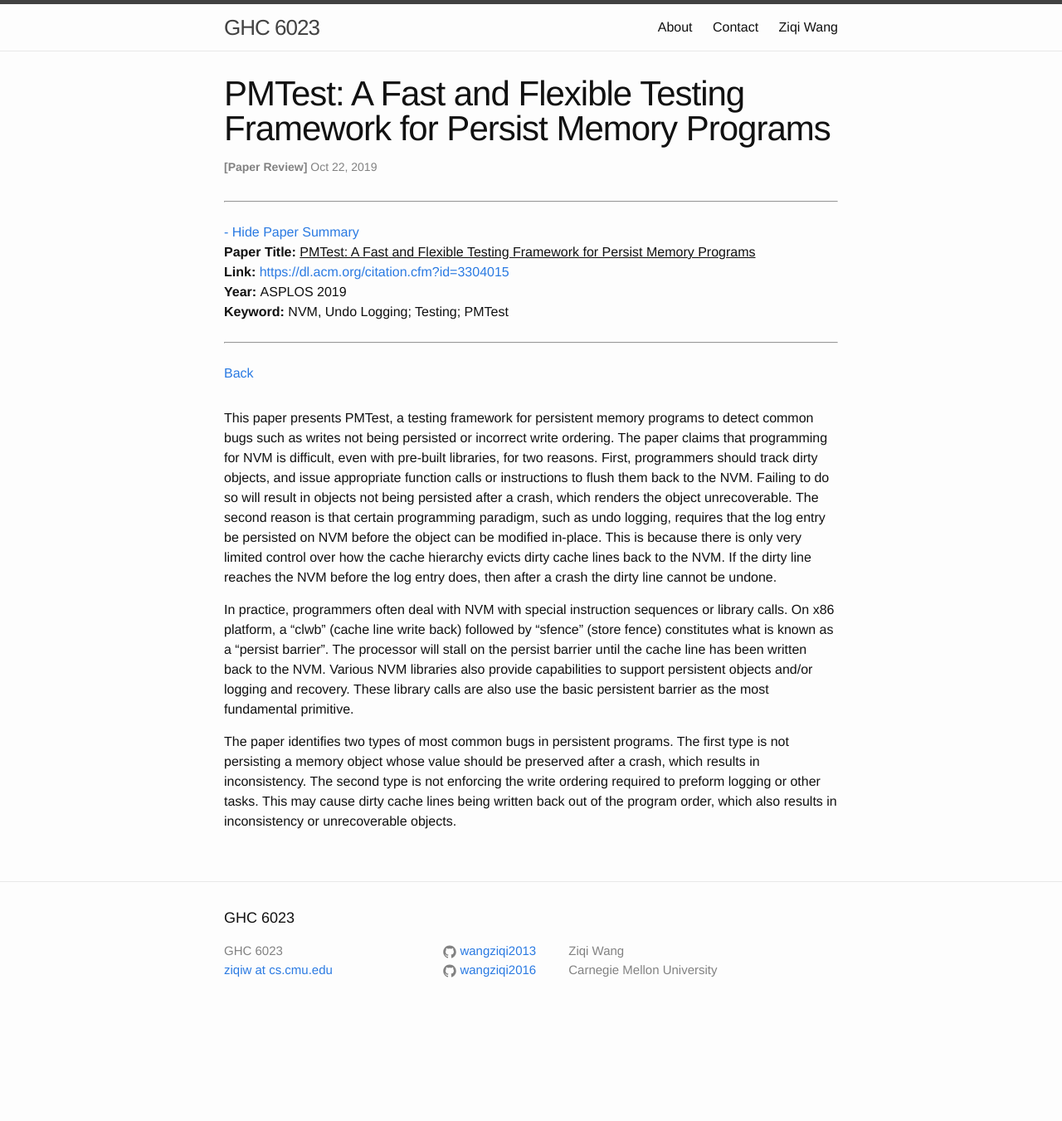
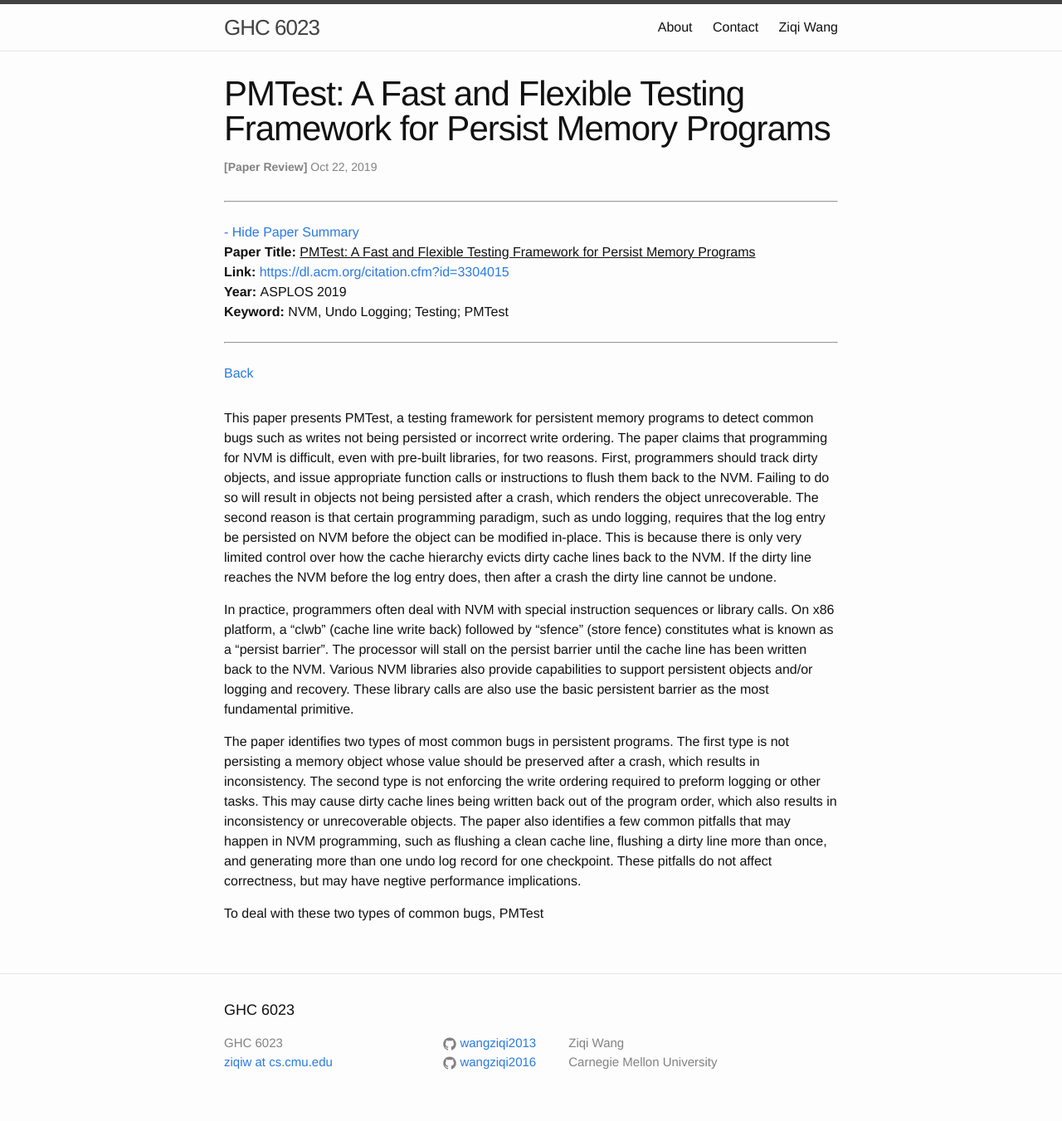
Before and after one commit to wangziqi2013/wangziqi2013.github.io, a Jekyll site: the page built from _posts/2019-10-22-pmtest.markdown, in a window 1280 px wide. Shown: the whole page at 83% size. Built offline with Jekyll 4.4.1, drawn with Linux system fonts in a browser that asks for light colours; before the commit the page ends 1240 px from its top, so only the background shows below that.

Commit message:
Adding warnings

```diff
--- a/_posts/2019-10-22-pmtest.markdown
+++ b/_posts/2019-10-22-pmtest.markdown
@@ -31,4 +31,9 @@ barrier as the most fundamental primitive.
 The paper identifies two types of most common bugs in persistent programs. The first type is not persisting a memory object
 whose value should be preserved after a crash, which results in inconsistency. The second type is not enforcing the write
 ordering required to preform logging or other tasks. This may cause dirty cache lines being written back out of the program
-order, which also results in inconsistency or unrecoverable objects.
+order, which also results in inconsistency or unrecoverable objects. The paper also identifies a few common pitfalls
+that may happen in NVM programming, such as flushing a clean cache line, flushing a dirty line more than once, and generating
+more than one undo log record for one checkpoint. These pitfalls do not affect correctness, but may have negtive performance
+implications.
+
+To deal with these two types of common bugs, PMTest
```
